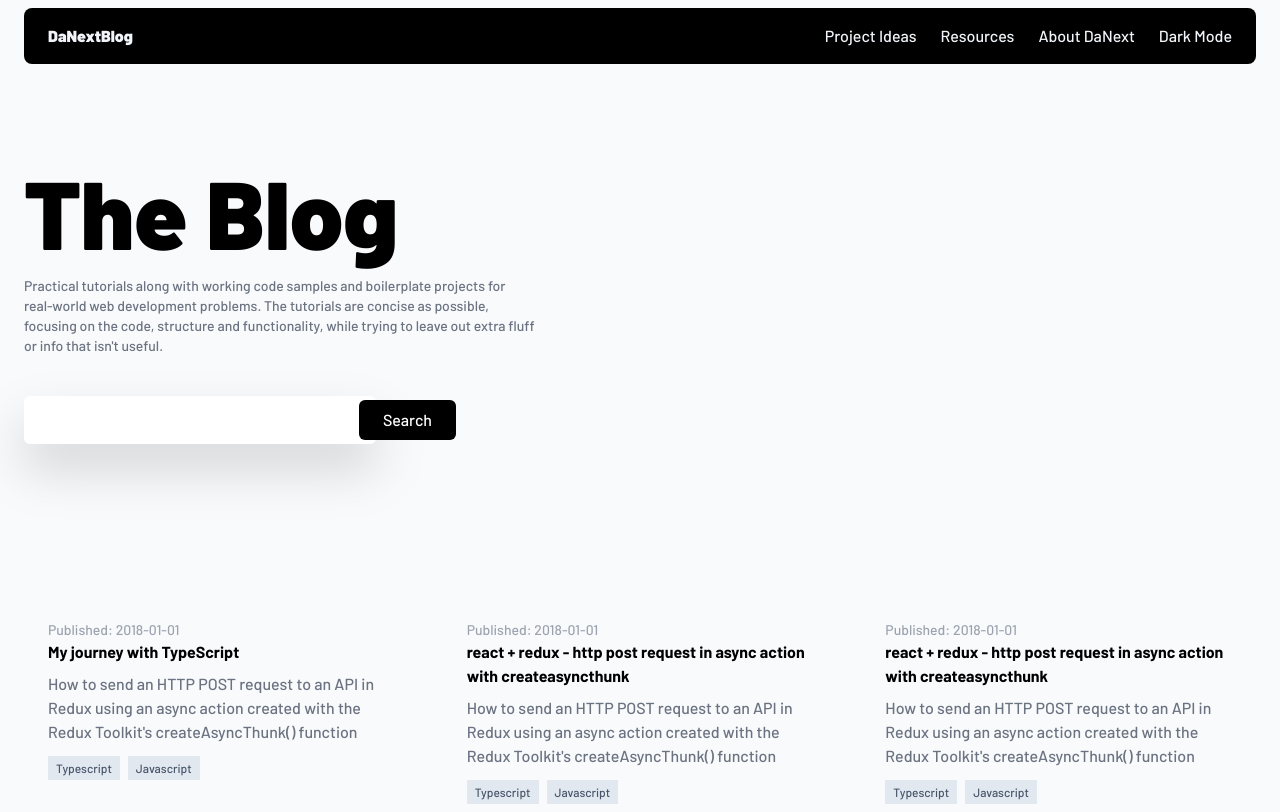
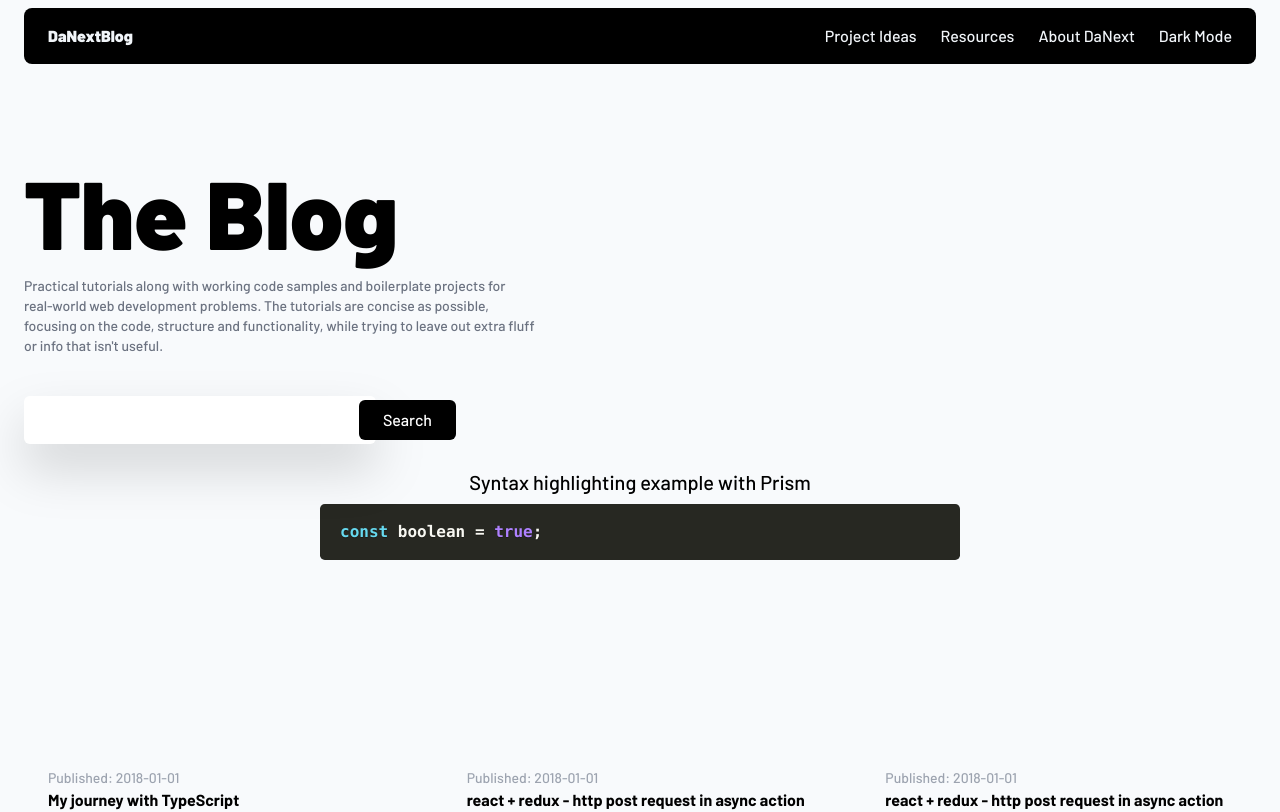
Before and after one commit to williamssam/danextblog, a Next.js app: page / in a window 1280 px wide. Shown: the top 812 px of the page. Built offline with nearby package versions, Linux system fonts and the light colour scheme.

Commit message:
done with prism syntax highlighting

```diff
--- /dev/null
+++ b/components/index.ts
@@ -0,0 +1,24 @@
+import { Article } from './Article'
+import { Blogs } from './Blogs'
+import { Footer } from './Footer'
+import { Header } from './Header'
+import { Hero } from './Hero'
+import Layout from './Layout'
+import { Post } from './Post'
+import { Sidebar } from './Sidebar'
+import { Tags } from './Tags'
+import { Title } from './Title'
+
+
+export {
+    Article,
+    Blogs,
+    Footer,
+    Header,
+    Hero,
+    Layout,
+    Post,
+    Sidebar,
+    Tags,
+    Title
+}
--- a/pages/index.tsx
+++ b/pages/index.tsx
@@ -2,8 +2,12 @@ import { useEffect } from 'react'
 import type { NextPage } from 'next'
 import Head from 'next/head'
 import Prism from 'prismjs'
-import { Blogs } from '../components/Blogs'
-import { Hero } from '../components/Hero'
+import 'prismjs/components/prism-javascript'
+import 'prismjs/components/prism-typescript'
+import 'prismjs/components/prism-css'
+import 'prismjs/themes/prism-okaidia.css'
+
+import { Blogs, Hero } from '../components'
 
 const Home: NextPage = () => {
   useEffect(() => {
@@ -15,8 +19,18 @@ const Home: NextPage = () => {
       <Head>
         <title>DaNextBlog</title>
       </Head>
-      <main>
+      <main className='w-full h-auto flex flex-col'>
         <Hero />
+        <section className='w-1/2 self-center my-6' >
+          <h1 className='text-center text-xl'>
+            Syntax highlighting example with Prism
+          </h1>
+          <pre>
+            <code className='language-javascript'>
+              const boolean = true;
+            </code>
+          </pre>
+        </section>
         <Blogs />
       </main>
     </>
--- a/pages/post-details.tsx
+++ b/pages/post-details.tsx
@@ -1,5 +1,5 @@
-import { Article } from '../components/Article'
-import { Sidebar } from '../components/Sidebar'
+
+import { Article, Sidebar } from "../components"
 
 const PostDetails = () => {
   return (
--- a/pages/resources.tsx
+++ b/pages/resources.tsx
@@ -1,6 +1,7 @@
 import type { NextPage } from 'next'
 import Head from 'next/head'
-import { Title } from '../components/Title'
+
+import { Title } from '../components'
 
 const Resources: NextPage = () => {
   return (
```
